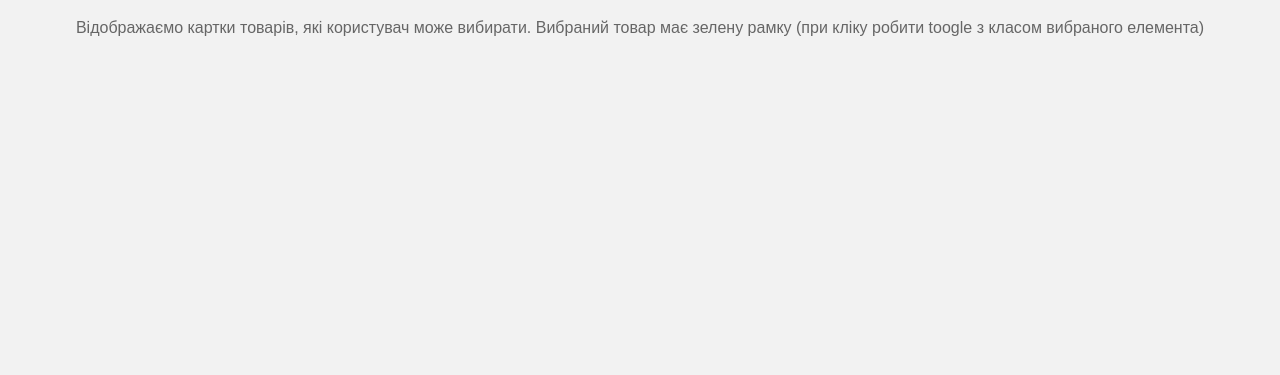
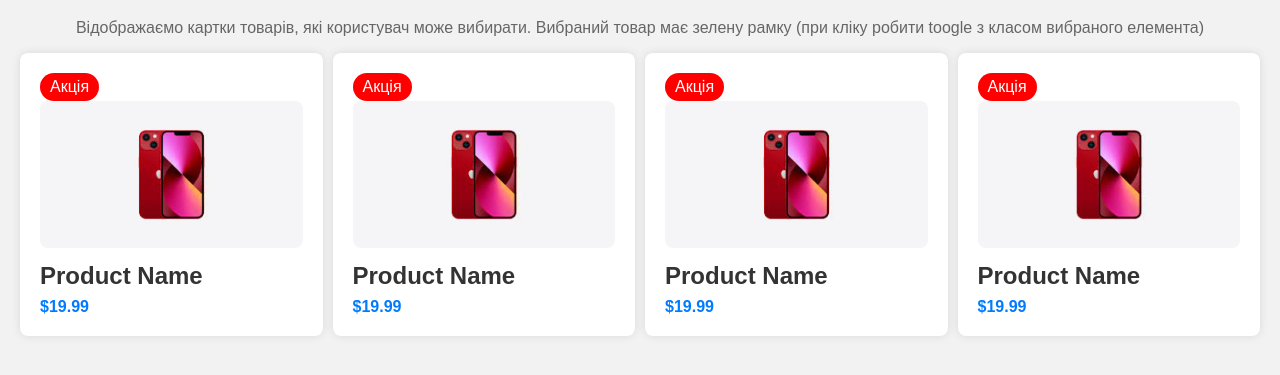
Before and after one commit to Riimm7/JS-2023, a plain HTML site: page Lesson_19/html/task5.html in a window 1280 px wide. Shown: the part 119-494 px from the top of the page. Drawn offline with Linux system fonts and the light colour scheme.

Commit message:
finish task 3&4 hw19

```diff
--- a/Lesson_19/css/task4.css
+++ b/Lesson_19/css/task4.css
@@ -1,15 +1,15 @@
 body {
-  font-family: 'Arial', sans-serif;
+  font-family: "Arial", sans-serif;
   margin: 0;
   padding: 20px;
   background-color: #f2f2f2;
   color: #333;
-text-align: center;
+  text-align: center;
 }
 
 a {
   text-decoration: none;
-  color: #007BFF;
+  color: #007bff;
   display: inline-block;
   margin: 10px;
 }
@@ -27,3 +27,20 @@ p {
 /* ol{
     list-style: none;
   } */
+
+table {
+  margin: 20px auto;
+  border: 2px solid #000;
+  border-collapse: collapse;
+  width: 60%;
+}
+
+th,
+td {
+  border: 1px solid #ddd;
+  padding: 8px;
+}
+
+h2 {
+  text-align: center;
+}
--- a/Lesson_19/css/task5.css
+++ b/Lesson_19/css/task5.css
@@ -1,15 +1,15 @@
 body {
-  font-family: 'Arial', sans-serif;
+  font-family: "Arial", sans-serif;
   margin: 0;
   padding: 20px;
   background-color: #f2f2f2;
   color: #333;
-text-align: center;
+  text-align: center;
 }
 
 a {
   text-decoration: none;
-  color: #007BFF;
+  color: #007bff;
   display: inline-block;
   margin: 10px;
 }
@@ -27,3 +27,47 @@ p {
 /* ol{
     list-style: none;
   } */
+.product-card {
+  text-align: left;
+  /* position: relative; */
+  max-width: 300px;
+  margin: 0 auto;
+  background-color: #fff;
+  border-radius: 8px;
+  box-shadow: 0 0 10px rgba(0, 0, 0, 0.1);
+  padding: 20px;
+}
+
+.product-image {
+  max-width: 100%;
+  height: auto;
+  border-radius: 8px;
+}
+
+.product-title {
+  color: #333;
+  margin-top: 10px;
+  margin-bottom: 8px;
+}
+
+.product-price {
+  text-align: left;
+  color: #007bff;
+  font-weight: bold;
+  margin: 0;
+}
+
+.badge {
+  display: inline-block;
+  /* top: 20px;
+  left: 20px; */
+  background-color: #ff0000;
+  color: #fff;
+  padding: 5px 10px;
+  border-radius: 25px;
+}
+
+.Main {
+  display: flex;
+  gap: 10px;
+}
--- a/Lesson_19/html/task5.html
+++ b/Lesson_19/html/task5.html
@@ -4,6 +4,7 @@
     <meta charset="UTF-8" />
     <meta name="viewport" content="width=device-width, initial-scale=1.0" />
     <link rel="stylesheet" href="/Lesson_19/css/task5.css" />
+    <script defer src="/Lesson_19/js/task5.js"></script>
     <title>Document</title>
   </head>
   <body>
@@ -14,6 +15,47 @@
       Відображаємо картки товарів, які користувач може вибирати. Вибраний товар
       має зелену рамку (при кліку робити toogle з класом вибраного елемента)
     </p>
-    <script defer src="/Lesson_19/js/task5.js"></script>
+    <section class="Main">
+      <div class="product-card">
+        <div class="badge">Акція</div>
+        <img
+          src="/Lesson_19/images/product-image.jpeg"
+          alt="Product Image"
+          class="product-image"
+        />
+        <h2 class="product-title">Product Name</h2>
+        <p class="product-price">$19.99</p>
+      </div>
+      <div class="product-card">
+        <div class="badge">Акція</div>
+        <img
+          src="/Lesson_19/images/product-image.jpeg"
+          alt="Product Image"
+          class="product-image"
+        />
+        <h2 class="product-title">Product Name</h2>
+        <p class="product-price">$19.99</p>
+      </div>
+      <div class="product-card">
+        <div class="badge">Акція</div>
+        <img
+          src="/Lesson_19/images/product-image.jpeg"
+          alt="Product Image"
+          class="product-image"
+        />
+        <h2 class="product-title">Product Name</h2>
+        <p class="product-price">$19.99</p>
+      </div>
+      <div class="product-card">
+        <div class="badge">Акція</div>
+        <img
+          src="/Lesson_19/images/product-image.jpeg"
+          alt="Product Image"
+          class="product-image"
+        />
+        <h2 class="product-title">Product Name</h2>
+        <p class="product-price">$19.99</p>
+      </div>
+    </section>
   </body>
 </html>
```
Also changed, not shown: Lesson_19/css/task3.css (+6 -6 lines), Lesson_19/html/task3.html (+2 -1 lines), Lesson_19/html/task4.html (+1 -0 lines), Lesson_19/js/task3.js (+42 -0 lines), Lesson_19/js/task4.js (+49 -0 lines), Lesson_19/images/product-image.jpeg (added).
